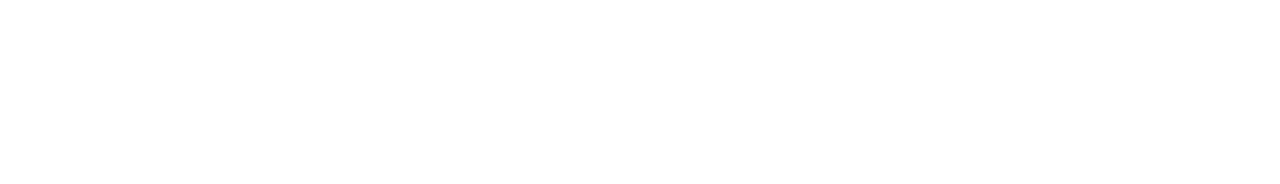
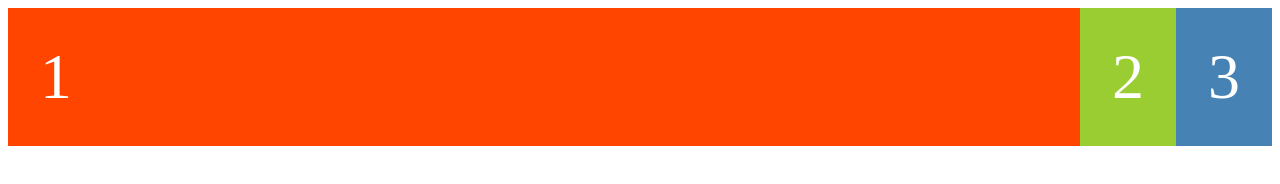
Before and after one commit to FeliOdras/DCI-Exercises, a plain HTML site: page CSSFlexbox/index.html in a window 1280 px wide. Drawn offline with Linux system fonts and the light colour scheme.

Commit message:
Setup basic flexbox grid

```diff
--- a/CSSFlexbox/index.html
+++ b/CSSFlexbox/index.html
@@ -6,9 +6,15 @@
     <meta name="viewport" content="width=device-width, initial-scale=1.0">
     <meta http-equiv="X-UA-Compatible" content="ie=edge">
     <title>CSS Flexbox</title>
+    <link rel="stylesheet" href="style/style.css" />
 </head>
 
 <body>
+    <div class="container">
+        <div class="red">1</div>
+        <div class="green">2</div>
+        <div class="blue">3</div>
+    </div>
 
 </body>
 
--- a/CSSFlexbox/style/style.css
+++ b/CSSFlexbox/style/style.css
@@ -0,0 +1,22 @@
+.container {
+    display:flex;
+}
+
+.red {
+    background:orangered;
+    flex-grow:1;
+}
+
+.green {
+    background: yellowgreen;
+}
+
+.blue {
+    background:steelblue;
+}
+
+.container > div {
+    font-size:5vw;
+    padding:.5em;
+    color:white;
+}
```
